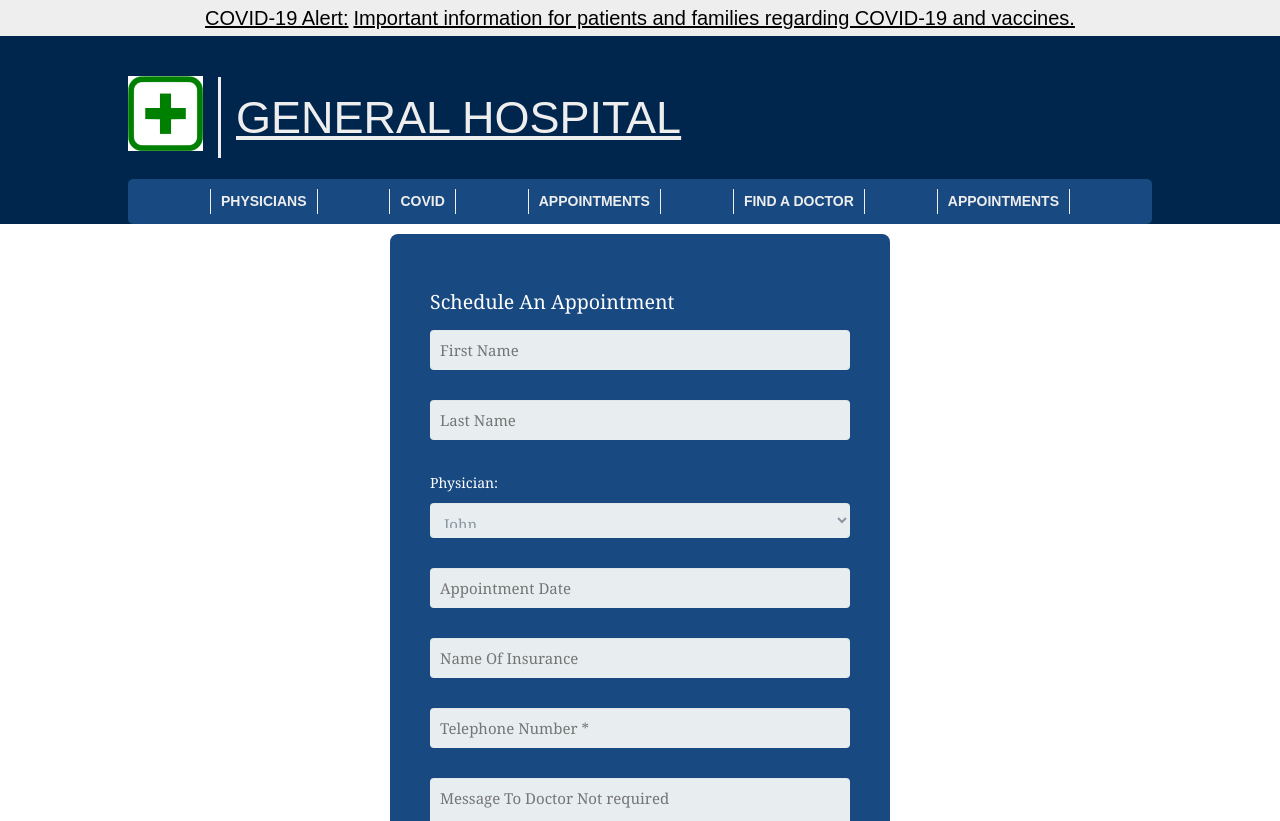
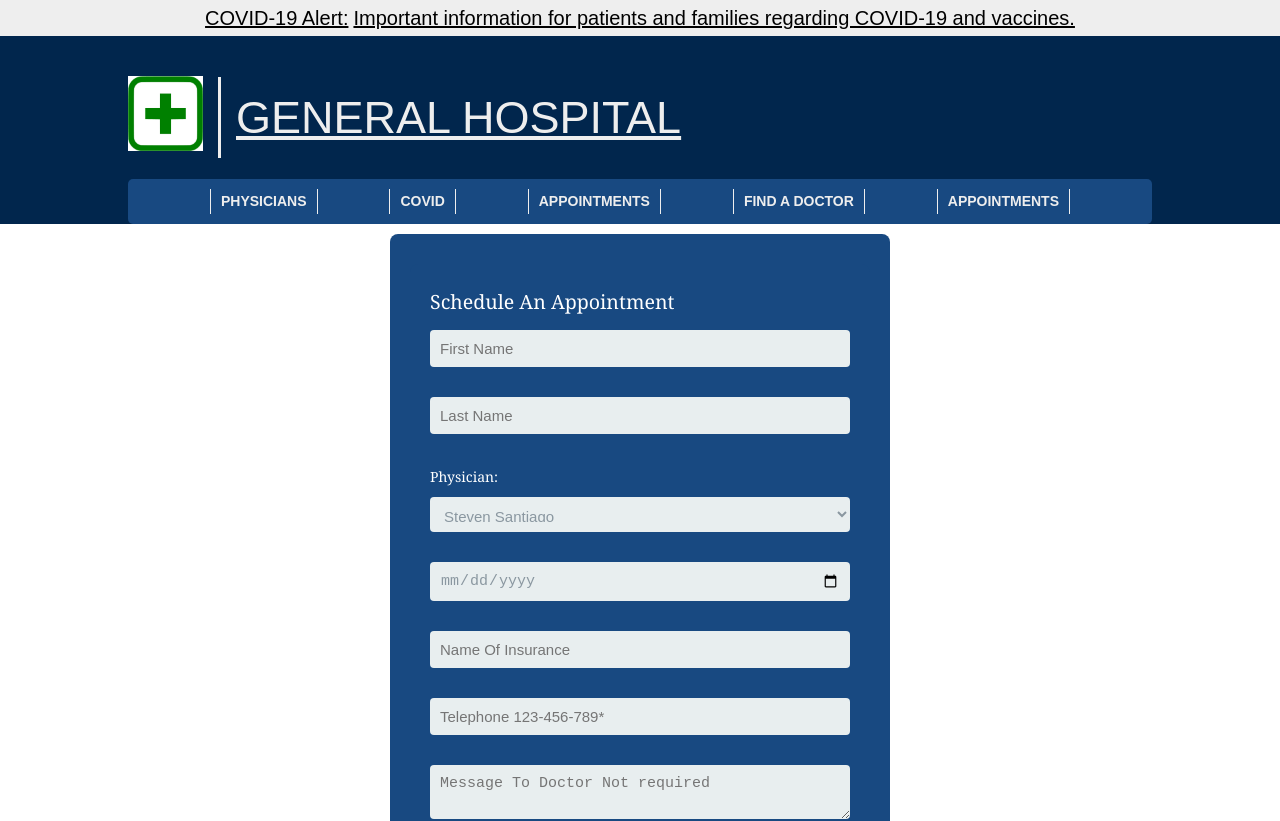
Before and after one commit to j-frilot/General-Hospital, a React (Create React App) app: page /appointment in a window 1280 px wide. Shown: the top 821 px of the page. Built offline with nearby package versions, Linux system fonts and the light colour scheme.

Commit message:
corrected input issues

```diff
--- a/public/css/style.css
+++ b/public/css/style.css
@@ -425,15 +425,10 @@ header {
 .form-container input[type="text"],
 .form-container input[type="date"],
 .form-container input[type="datetime"],
-.form-container input[type="email"],
 .form-container input[type="number"],
-.form-container input[type="search"],
-.form-container input[type="time"],
-.form-container input[type="url"],
+.form-container input[type="tel"],
 .form-container textarea,
 .form-container select {
-    font-family: Georgia, "Times New Roman", Times, serif;
-    background: rgba(255, 255, 255, 0.1);
     border: none;
     border-radius: 4px;
     font-size: 15px;
@@ -442,12 +437,8 @@ header {
     padding: 10px;
     width: 100%;
     box-sizing: border-box;
-    -webkit-box-sizing: border-box;
-    -moz-box-sizing: border-box;
     background-color: #e8eeef;
     color: #8a97a0;
-    -webkit-box-shadow: 0 1px 0 rgba(0, 0, 0, 0.03) inset;
-    box-shadow: 0 1px 0 rgba(0, 0, 0, 0.03) inset;
     margin-bottom: 30px;
 }
 .form-container input[type="text"]:focus,
@@ -458,6 +449,7 @@ header {
 .form-container input[type="search"]:focus,
 .form-container input[type="time"]:focus,
 .form-container input[type="url"]:focus,
+.form-container input[type="tel"]:focus,
 .form-container textarea:focus,
 .form-container select:focus {
     background: #d2d9dd;
@@ -465,6 +457,7 @@ header {
 .form-container select {
     -webkit-appearance: menulist-button;
     height: 35px;
+    text-transform: capitalize;
 }
 .form-container .number {
     background: #1abc9c;
@@ -500,8 +493,3 @@ header {
 .form-container input[type="button"]:hover {
     background: #109177;
 }
-
-.not-mine {
-    display: flex;
-    justify-content: space-between;
-}
--- a/src/components/pages/Appointment.js
+++ b/src/components/pages/Appointment.js
@@ -77,14 +77,28 @@ const Appointment = () => {
                                 }}
                             >
                                 <optgroup label="Physicians">
-                                    <option value="1">John</option>
-                                    <option value="2">Bob</option>
-                                    <option value="3">Joe</option>
+                                    <option value="1">Steven Santiago</option>
+                                    <option value="2">Jan Sharp</option>
+                                    <option value="3">Joy Mckenzie</option>
+                                    <option value="4">Sophie Mccormik</option>
+                                    <option value="5">Dave Morrison</option>
+                                    <option value="6">Leigh Morton</option>
+                                    <option value="7">Jamie Rodgers</option>
+                                    <option value="8">Horace Roberts</option>
+                                    <option value="9">Clara Burke</option>
+                                    <option value="10">Geneva Curtis</option>
+                                    <option value="11">Meghan Brewer</option>
+                                    <option value="12">Vernon Owens</option>
+                                    <option value="13">Lynn Greene</option>
+                                    <option value="14">Heather Sherman</option>
+                                    <option value="15">Johnathan</option>
+                                    <option value="16">Joe Chandler</option>
+                                    <option value="17">Angeline Collins</option>
                                 </optgroup>
                             </select>
 
                             <input
-                                type="text"
+                                type="date"
                                 name="appointment_date"
                                 required
                                 placeholder="Appointment Date"
@@ -103,10 +117,11 @@ const Appointment = () => {
                                 }}
                             />
                             <input
-                                type="text"
+                                type="tel"
                                 name="telephone"
                                 required
-                                placeholder="Telephone Number *"
+                                placeholder="Telephone 123-456-789*"
+                                pattern="[0-9]{3}-[0-9]{3}-[0-9]{4}"
                                 onChange={(event) => {
                                     setTelephone(event.target.value);
                                 }}
--- a/src/components/sections/PhysicianResults.js
+++ b/src/components/sections/PhysicianResults.js
@@ -19,7 +19,7 @@ const PhysicianResults = () => {
                 {searchResults.map((result) => (
                     <div
                         className="results-grid-item result"
-                        key={result.physician_id}
+                        key={result.physicians_id}
                     >
                         <NavLink to={`/physicians/${result.physicians_id}`}>
                             <img
```
Also changed, not shown: public/misc/notes.txt.
